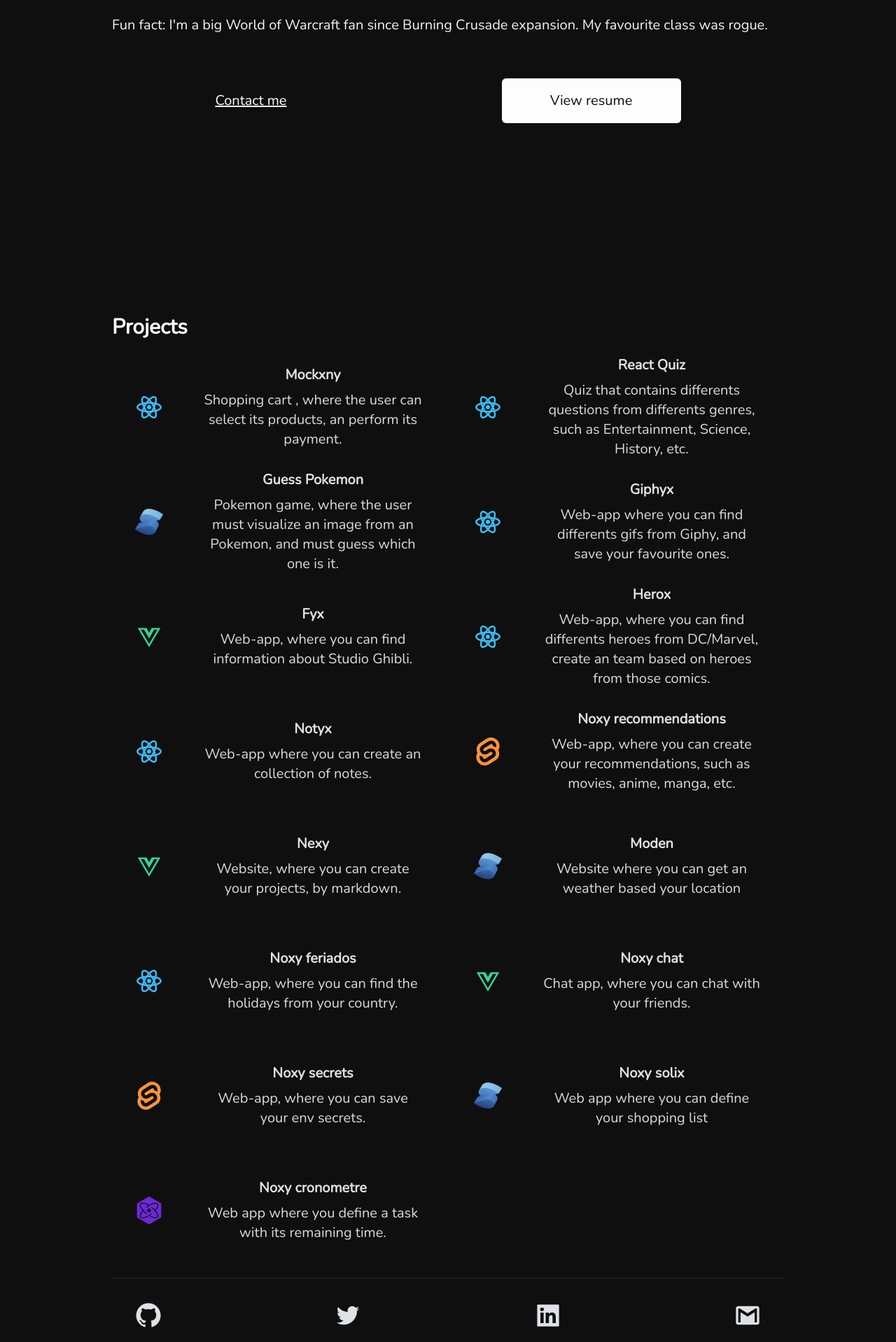
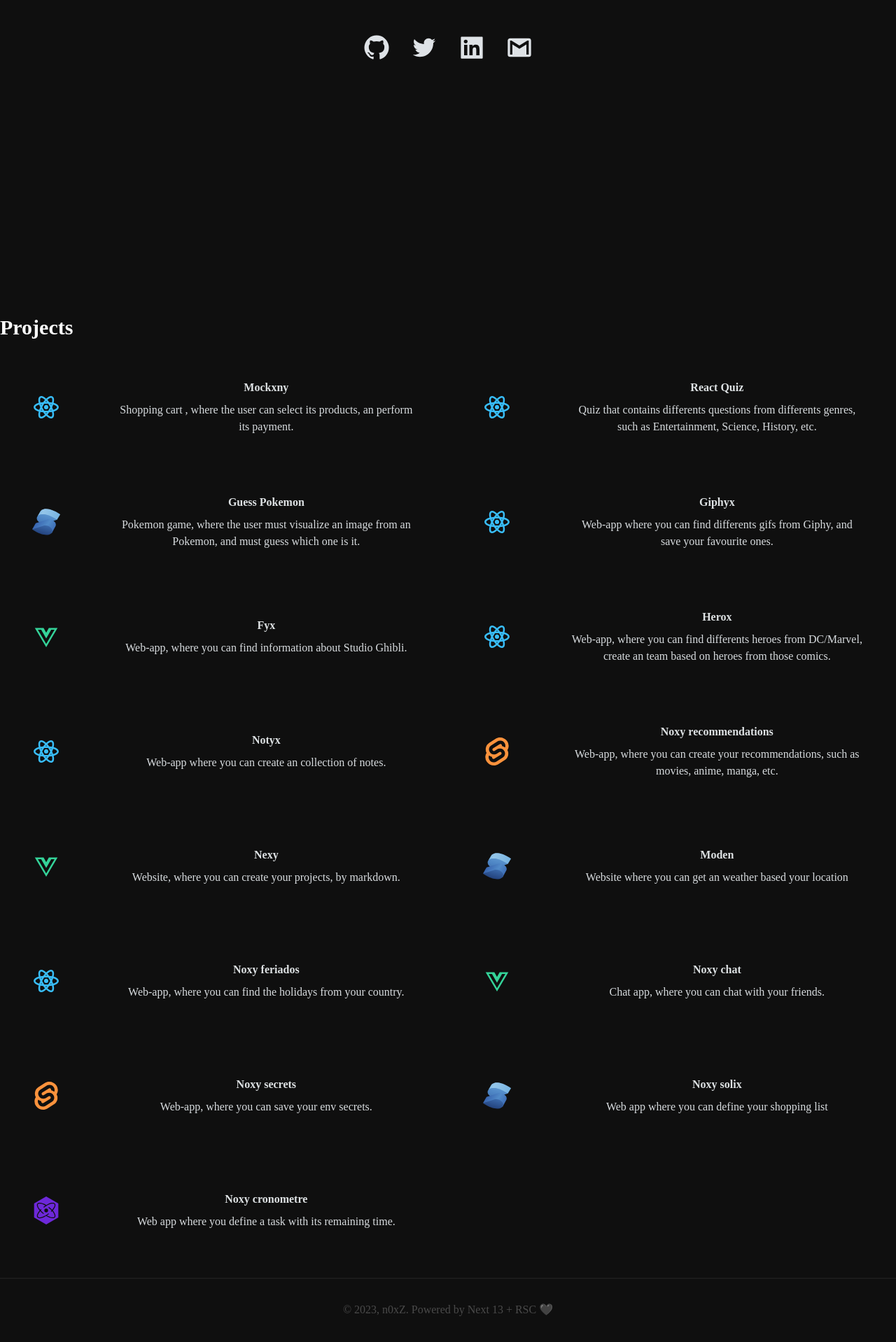
Before and after one commit to n0xZ/noxy-portfolio-next, a Next.js app: page / in a window 1280 px wide. Shown: the part 542-2460 px from the top of the page at 70% size. Built offline with nearby package versions, Linux system fonts and the light colour scheme; a web font is replaced by a local one.

Commit message:
set icons on main hero

```diff
--- a/src/app/page.tsx
+++ b/src/app/page.tsx
@@ -1,28 +1,23 @@
-import { Nunito } from 'next/font/google'
-import { GithubIcon } from '~/components/icons/github'
-import { GmailIcon } from '~/components/icons/gmail'
-import LinkedinIcon from '~/components/icons/linkedin'
-import { TwitterIcon } from '~/components/icons/twitter'
+import { MediaLinks } from '~/components/media/links'
 import ProjectList from '~/components/project/list'
-import {
-	Tooltip,
-	TooltipContent,
-	TooltipProvider,
-	TooltipTrigger,
-} from '~/components/ui/tooltip'
+
 import { getProjects } from '~/utils/projects'
-const nunito = Nunito({ weight: '300', subsets: ['latin'] })
+export const metadata = {
+	title: 'Gonzalo Molina',
+	description: 'Software developer.',
+}
+
 export default function Home() {
 	const projects = getProjects()
 	return (
-		<main
-			className={`${nunito.className} container  max-w-5xl  h-full  mx-auto  xl:text-xl lg:text-lg md:text-md     antialised xl:mt-0 mt-4`}
-		>
+		<>
 			<section
-				className="flex flex-col self-center justify-center w-full h-full min-h-screen space-y-2 leading-loose "
+				className="flex flex-col self-center justify-center w-full h-full min-h-screen space-y-2 leading-loose text-[#d8dcdf] "
 				id="#"
 			>
-				<h1 className={` mb-6 text-3xl font-bold xl:mt-0 lg:mt-0   md:mt-12 sm:mt-6`}>
+				<h1
+					className={` mb-6 text-3xl font-bold xl:mt-0 lg:mt-0   md:mt-12 sm:mt-6`}
+				>
 					Welcome 👋🏻
 				</h1>
 				<p className="text-secondary">
@@ -35,101 +30,28 @@ export default function Home() {
 					technologies related to Front-end, backend, in order to build a skillset to
 					solve issues.
 				</p>
-				<p className="text-muted">
+				<p>
 					Some of the technologies that i&apos;ve been implementing with are React,
 					Vue, SolidJS, Typescript and NextJS with Prisma, Drizzle ORM, PostgreSQL.
 				</p>
-				<p className="mb-12 text-muted">
+				<p>
 					Fun fact: I&apos;m a big World of Warcraft fan since Burning Crusade
 					expansion. My favourite class was rogue.
 				</p>
-				<article className="flex flex-col items-center justify-around w-full h-40 gap-3 font-medium xl:flex-row">
-					<a href="mailto:molinagonzalo33@gmail.com" className="underline">
-						Contact me
-					</a>
-					<a
-						href="https://drive.google.com/file/d/1DTFIV4rhpbJ6QXbBrNd6JsitGwtR-U-7/view?usp=share_link"
-						className="w-64 p-3 text-center rounded-md bg-[#fdfdfd]  text-[#0f0f0f] hover:opacity-70 duration-100 ease-in-out"
-					>
-						View resume
-					</a>
+				<article className="flex flex-row items-center justify-center w-full font-medium gap-7 h-36 ">
+					<MediaLinks />
 				</article>
 			</section>
 			<section
 				className="flex flex-col justify-center h-full min-h-screen"
 				id="projects"
 			>
-				<h3 className="mt-24 mb-6 text-3xl font-bold">Projects</h3>
+				<h2 className="mt-24 mb-6 text-3xl font-bold">Projects</h2>
 				<ProjectList projects={projects} />
 			</section>
-			<footer className="flex flex-row items-center justify-between p-8 border-t-2 border-[#1b1b1b] mt-6">
-				<TooltipProvider>
-					<Tooltip>
-						<TooltipTrigger asChild>
-							<a
-								aria-label="Github profile"
-								className="w-10 p-0 rounded-full hover:opacity-70 "
-								href="https://github.com/n0xZ"
-								target="_blank"
-								rel="noopener"
-							>
-								<GithubIcon />
-							</a>
-						</TooltipTrigger>
-						<TooltipContent className="bg-[#1b1b1b] border-2 border-[#1b1b1b]">
-							<p className="text-white">Github profile</p>
-						</TooltipContent>
-					</Tooltip>
-					<Tooltip>
-						<TooltipTrigger asChild>
-							<a
-								aria-label="Twitter profile"
-								href="https://twitter.com/undefin0x"
-								target="_blank"
-								rel="noopener"
-								className="w-10 p-0 rounded-full hover:opacity-70"
-							>
-								<TwitterIcon />
-							</a>
-						</TooltipTrigger>
-						<TooltipContent className="bg-[#1b1b1b] border-2 border-[#1b1b1b]">
-							<p className="text-white">Twitter profile</p>
-						</TooltipContent>
-					</Tooltip>
-					<Tooltip>
-						<TooltipTrigger asChild>
-							<a
-								aria-label="LinkedIn profile"
-								href="https://www.linkedin.com/in/gonzalo-molina-153918217/"
-								target="_blank"
-								rel="noopener"
-								className="w-10 p-0 text-white rounded-full hover:opacity-70"
-							>
-								<LinkedinIcon />
-							</a>
-						</TooltipTrigger>
-						<TooltipContent className="bg-[#1b1b1b] border-2 border-[#1b1b1b]">
-							<p className="text-white">LinkedIn profile</p>
-						</TooltipContent>
-					</Tooltip>
-					<Tooltip>
-						<TooltipTrigger asChild>
-							<a
-								aria-label="My Gmail"
-								href="mailto:molinagonzalo33@gmail.com"
-								target="_blank"
-								rel="noopener"
-								className="w-10 p-0 text-white rounded-full hover:opacity-70"
-							>
-								<GmailIcon />
-							</a>
-						</TooltipTrigger>
-						<TooltipContent className="bg-[#1b1b1b] border-2 border-[#1b1b1b]">
-							<p className="text-white">My Gmail</p>
-						</TooltipContent>
-					</Tooltip>
-				</TooltipProvider>
+			<footer className="text-center p-8 border-t-2 border-[#1b1b1b] mt-6 text-[#4a4a4a]">
+				<p>© 2023, n0xZ. Powered by Next 13 + RSC 🖤</p>
 			</footer>
-		</main>
+		</>
 	)
 }
```
